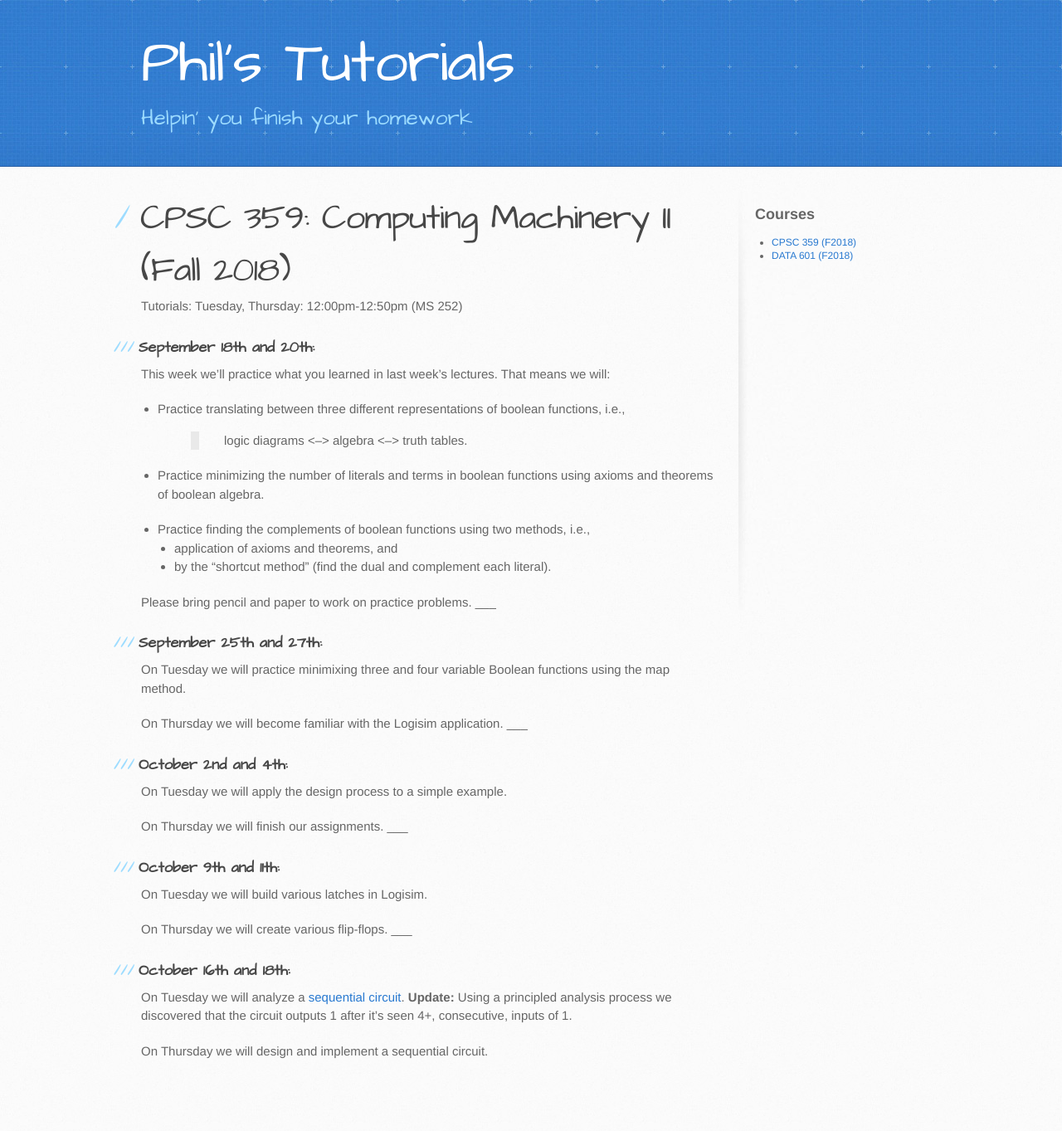
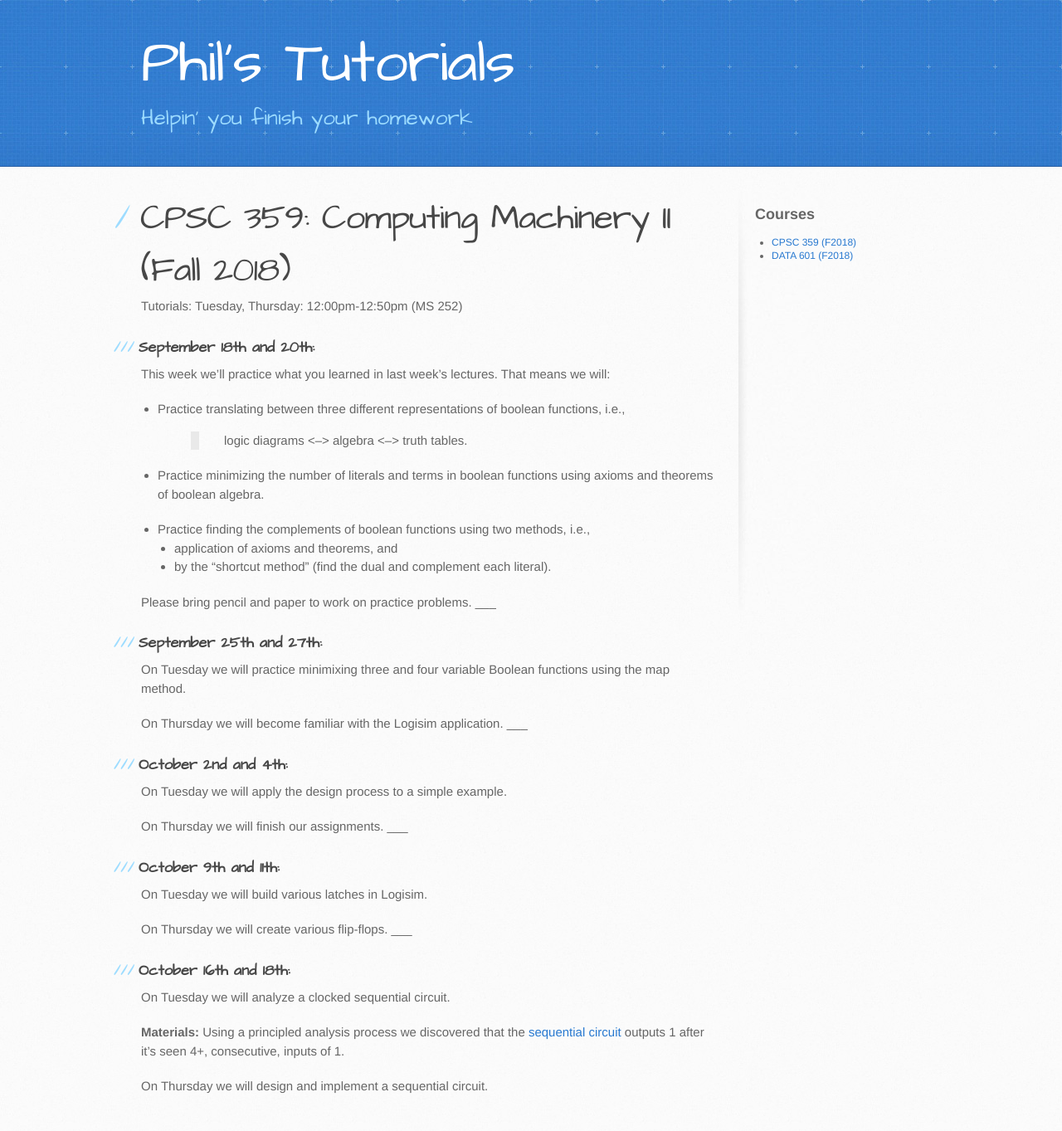
Before and after one commit to philstutorials/philstutorials.github.io, a Jekyll site: the page built from CPSC359.md, in a window 1280 px wide. Shown: the whole page at 83% size. Built offline with Jekyll 4.4.1, drawn with Linux system fonts in a browser that asks for light colours; our own code applies the rules of GitHub Pages for plain Markdown files; before the commit the page ends 1321 px from its top, so only the background shows below that.

Commit message:
Update CPSC359.md

```diff
--- a/CPSC359.md
+++ b/CPSC359.md
@@ -37,7 +37,9 @@ On Tuesday we will build various latches in Logisim.
 On Thursday we will create various flip-flops.
 ___
 ### October 16th and 18th:
-On Tuesday we will analyze a [sequential circuit](https://raw.githubusercontent.com/philstutorials/philstutorials.github.io/master/_data/analyze_this.circ "Logisim file download").
-**Update:** Using a principled analysis process we discovered that the circuit outputs 1 after it's seen 4+, consecutive, inputs of 1.
+On Tuesday we will analyze a clocked sequential circuit.
+
+
+**Materials:** Using a principled analysis process we discovered that the [sequential circuit](https://raw.githubusercontent.com/philstutorials/philstutorials.github.io/master/_data/analyze_this.circ "Logisim file, Save to your computer") outputs 1 after it's seen 4+, consecutive, inputs of 1.
 
 On Thursday we will design and implement a sequential circuit.
```
